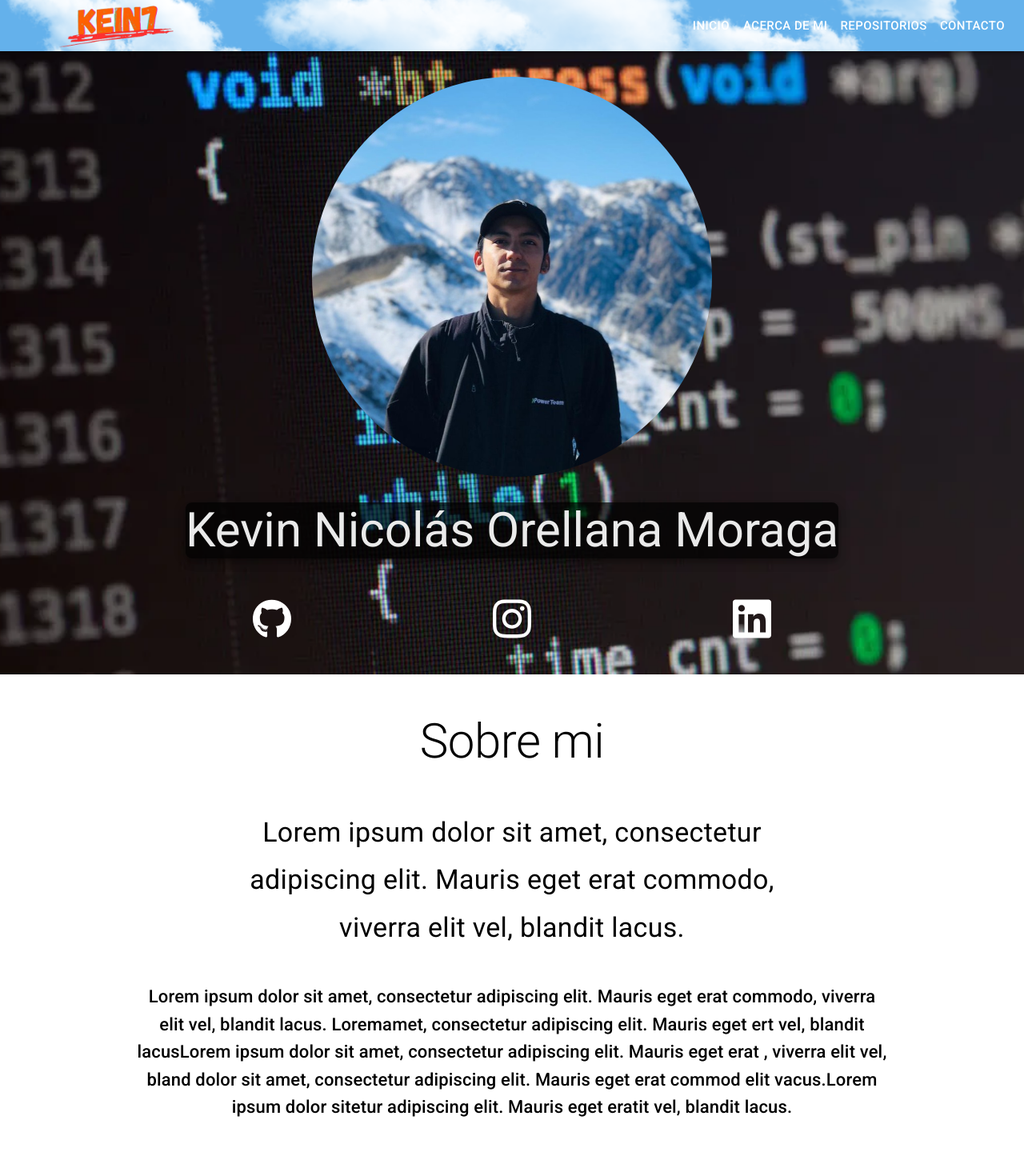
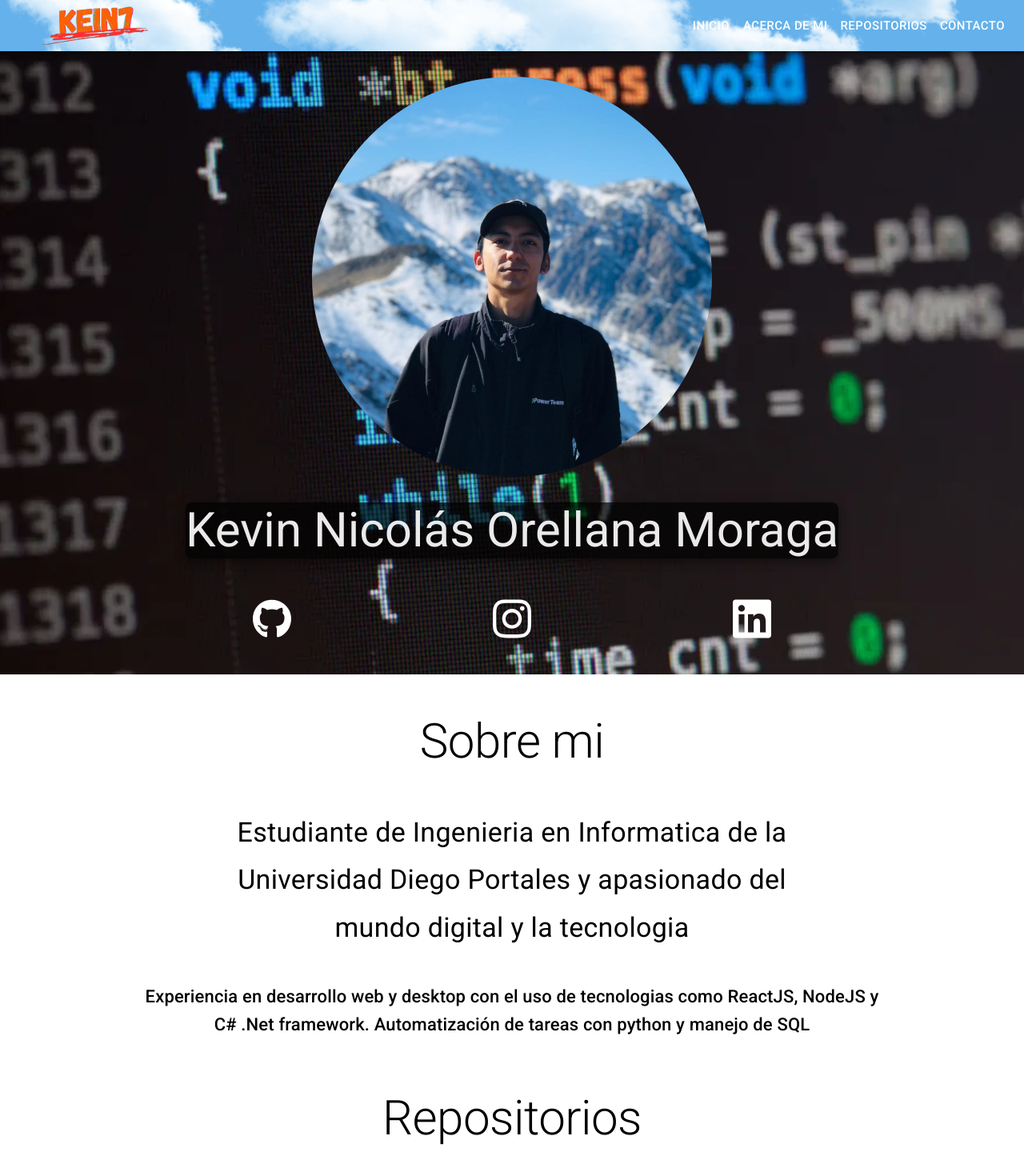
Before and after one commit to kein7/portafolio-web-react, a React (Vite) app: page / in a window 1280 px wide. Shown: the top 1470 px of the page at 80% size. Built offline with nearby package versions, Linux system fonts and the light colour scheme; no server answers.

Commit message:
06-09-2023

```diff
--- a/src/components/AboutMe.jsx
+++ b/src/components/AboutMe.jsx
@@ -29,8 +29,8 @@ export default function AboutMe() {
           fontSize: { xs: 25, md: 34 },
         }}
       >
-        Lorem ipsum dolor sit amet, consectetur adipiscing elit. Mauris eget
-        erat commodo, viverra elit vel, blandit lacus.
+        Estudiante de Ingenieria en Informatica de la Universidad Diego Portales y
+        apasionado del mundo digital y la tecnologia
       </Typography>
       <Typography
         align="center"
@@ -41,13 +41,9 @@ export default function AboutMe() {
           fontSize: { xs: 18, md: 22 },
         }}
       >
-        Lorem ipsum dolor sit amet, consectetur adipiscing elit. Mauris eget
-        erat commodo, viverra elit vel, blandit lacus. Loremamet, consectetur
-        adipiscing elit. Mauris eget ert vel, blandit lacusLorem ipsum dolor sit
-        amet, consectetur adipiscing elit. Mauris eget erat , viverra elit vel,
-        bland dolor sit amet, consectetur adipiscing elit. Mauris eget erat
-        commod elit vacus.Lorem ipsum dolor sitetur adipiscing elit. Mauris eget
-        eratit vel, blandit lacus.
+        Experiencia en desarrollo web y desktop con el uso de tecnologias como
+        ReactJS, NodeJS y C# .Net framework.
+        Automatización de tareas con python y manejo de SQL
       </Typography>
     </Box>
   );
--- a/src/components/ContactMe.jsx
+++ b/src/components/ContactMe.jsx
@@ -142,6 +142,8 @@ export default function ContactMe() {
               type="text"
               name="mensaje"
               placeholder="Ingrese su mensaje"
+              multiline
+              maxRows={8}
               {...register("mensaje", {
                 required: true,
                 maxLength: 300,
--- a/src/components/NavBar.jsx
+++ b/src/components/NavBar.jsx
@@ -1,8 +1,8 @@
-import * as React from "react";
-import { AppBar, Box, Toolbar, Typography, Button } from "@mui/material";
-import { Link } from "react-scroll";
-import background from "../Img/nubes-background.png";
-import logo from "../Img/kein7-logo.png";
+import * as React from 'react'
+import { AppBar, Box, Toolbar, Typography, Button } from '@mui/material'
+import { Link } from 'react-scroll'
+import background from '../Img/nubes-background.png'
+import logo from '../Img/kein7-logo.png'
 
 export default function NavBar() {
   return (
@@ -10,59 +10,85 @@ export default function NavBar() {
       <AppBar
         position="fixed"
         sx={{
-          background: "#64B1EB",
+          background: '#64B1EB',
           backgroundImage: `url(${background})`,
           backgroundRepeat: {
-            md: "no-repeat",
-            sm: "repeat-x",
-            lg: "no-repeat",
-            xs: "repeat-x",
+            md: 'no-repeat',
+            sm: 'repeat-x',
+            lg: 'no-repeat',
+            xs: 'repeat-x'
           },
           backgroundPosition: {
-            md: "center",
-            sm: "10% -15%",
-            lg: "center",
-            xs: "50% -120%",
+            md: 'center',
+            sm: '10% -15%',
+            lg: 'center',
+            xs: '50% -120%'
           },
-          backgroundSize: { xs: 300, sm: 500, md: 1300 },
+          backgroundSize: { xs: 300, sm: 500, md: 1300 }
         }}
       >
         <Toolbar sx={{ height: 20 }}>
+          <Link
+            to="inicio"
+            spy={true}
+            offset={-50}
+            smooth={true}
+            duration={500}
+          >
             <Box
               component="img"
               sx={{
-              height: { xs: 70, sm: 100, md: 130, lg: 200 },
-              width: { xs: 80, sm: 100, md: 130, lg: 200 },
-              ml: { xs: -3, sm: -1, md: 1, lg: 3 },
+                height: { xs: 40, sm: 50, md: 60, lg: 70 },
+                width: { xs: 70, sm: 90, md: 130, lg: 140 },
+                ml: { xs: -2, sm: -1, md: 1, lg: 3 }
               }}
               src={logo}
             ></Box>
+          </Link>
           <Typography sx={{ flexGrow: 1 }}></Typography>
-          <Link to="inicio" spy={true} offset={-50} smooth={true} duration={500}>
+          <Link
+            to="inicio"
+            spy={true}
+            offset={-50}
+            smooth={true}
+            duration={500}
+          >
             <Button
               color="inherit"
-              sx={{ fontSize: { xs: 11, sm: 13,md:15 }, ml: { xs: -2.8 } }}
+              sx={{ fontSize: { xs: 0, sm: 13, md: 15 }, ml: { xs: -7 } }}
             >
               Inicio
             </Button>
           </Link>
-          <Link to="sobre-mi" spy={true} offset={-50} smooth={true} duration={600}>
+          <Link
+            to="sobre-mi"
+            spy={true}
+            offset={-50}
+            smooth={true}
+            duration={600}
+          >
             <Button
               color="inherit"
               sx={{
-                fontSize: { xs: 11, sm: 13,md:15 },
-                ml: { xs: -2.5, sm: 0, md: 0, lg: 0 },
+                fontSize: { xs: 11, sm: 13, md: 15 },
+                ml: { xs: -2.0, sm: 0, md: 0, lg: 0 }
               }}
             >
               Acerca de mi
             </Button>
           </Link>
-          <Link to="repositorios" spy={true} offset={-60} smooth={true} duration={500}>
+          <Link
+            to="repositorios"
+            spy={true}
+            offset={-60}
+            smooth={true}
+            duration={500}
+          >
             <Button
               color="inherit"
               sx={{
-                fontSize: { xs: 11, sm: 13, md:15 },
-                ml: { xs: -1.5, sm: 0.2 , md: 0, lg: 0 },
+                fontSize: { xs: 11, sm: 13, md: 15 },
+                ml: { xs: -1.0, sm: 0.2, md: 0, lg: 0 }
               }}
             >
               Repositorios
@@ -79,9 +105,9 @@ export default function NavBar() {
             <Button
               color="inherit"
               sx={{
-                fontSize: { xs: 11, sm: 13,md:15 },
-                ml: { xs: -1.5, sm: 0.2 ,md: 0 },
-                mr: { md: -1, lg: -1 },
+                fontSize: { xs: 11, sm: 13, md: 15 },
+                ml: { xs: -1.0, sm: 0.2, md: 0 },
+                mr: { md: -1, lg: -1 }
               }}
             >
               Contacto
@@ -90,5 +116,5 @@ export default function NavBar() {
         </Toolbar>
       </AppBar>
     </Box>
-  );
+  )
 }
```
Also changed, not shown: src/Img/kein7-logo.png. Lines whose indentation alone changed are shown as unchanged.
